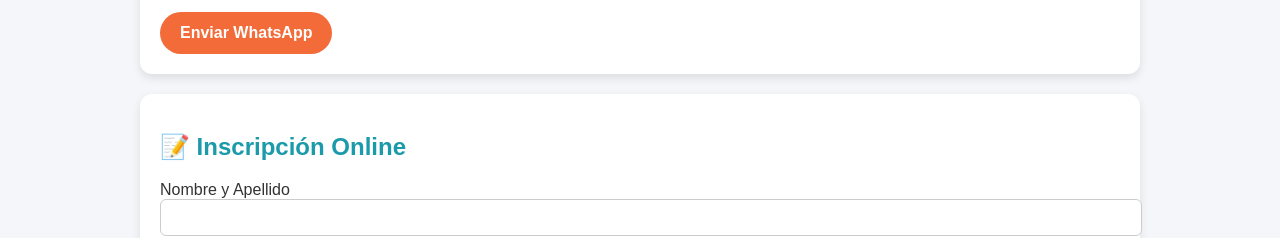
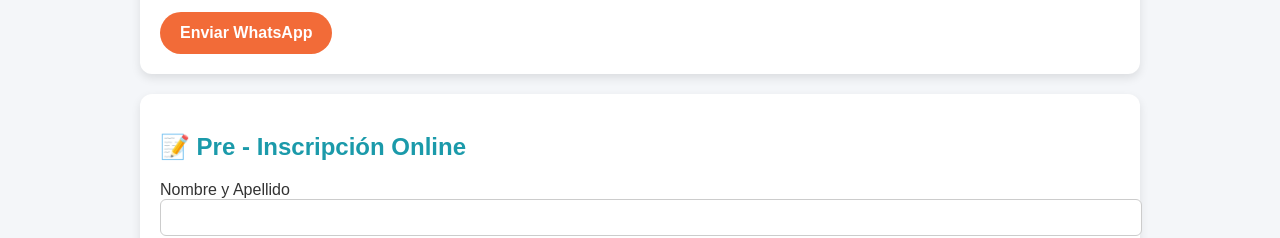
Before and after one commit to Natysol/Cens452Patagones, a plain HTML site: page index.html in a window 1280 px wide. Shown: the part 2360-2598 px from the top of the page. Drawn offline with Linux system fonts and the light colour scheme.

Commit message:
Update index.html
Se modifica titulo de inscripción a pre inscripcion

```diff
--- a/index.html
+++ b/index.html
@@ -167,7 +167,7 @@
     </div>
 
     <div class="card" id="inscripcion">
-        <h2>📝 Inscripción Online</h2>
+        <h2>📝 Pre - Inscripción Online</h2>
 
         <form action="https://formsubmit.co/cens452@gmail.com" method="POST">
             <input type="hidden" name="_captcha" value="false">
```
